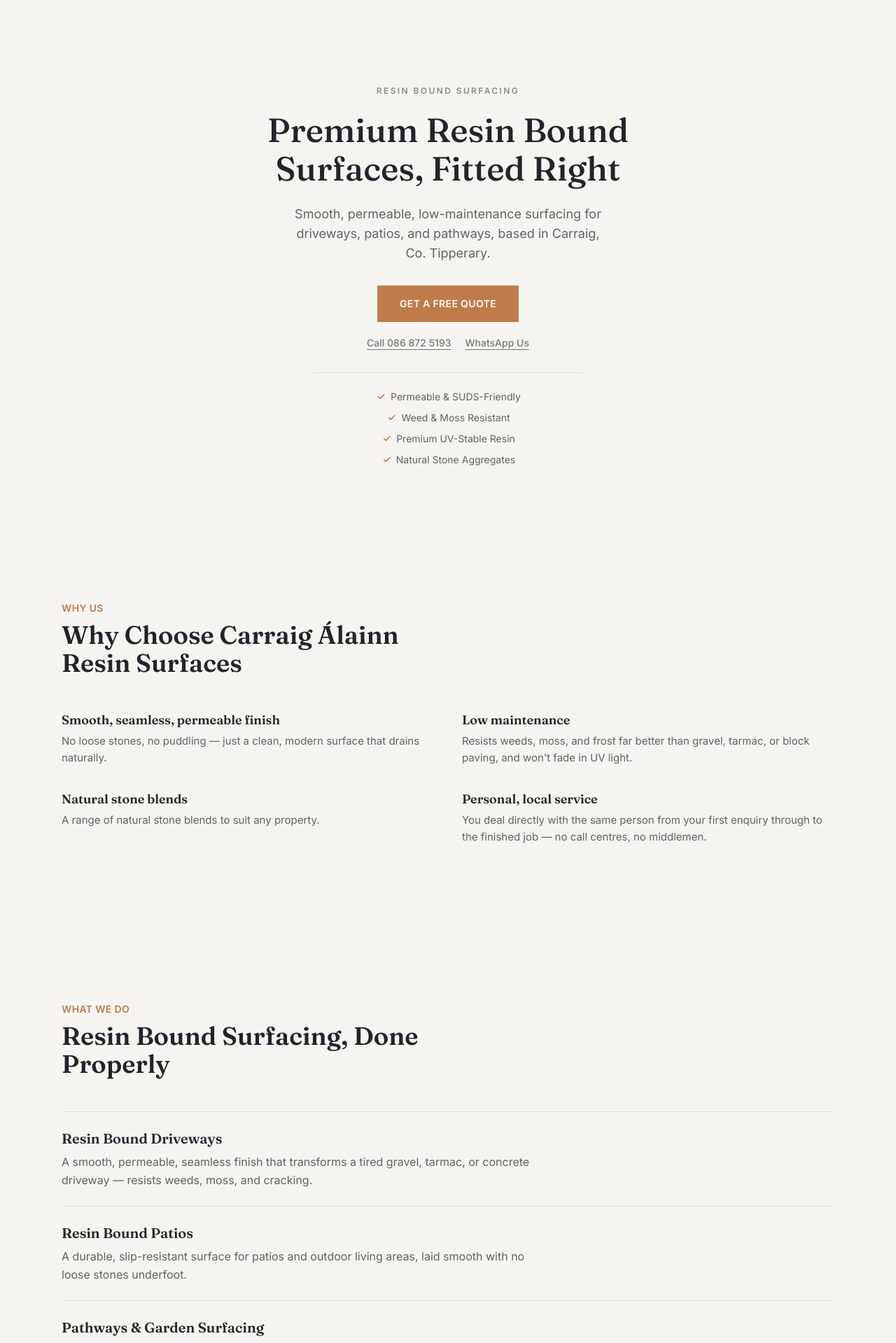
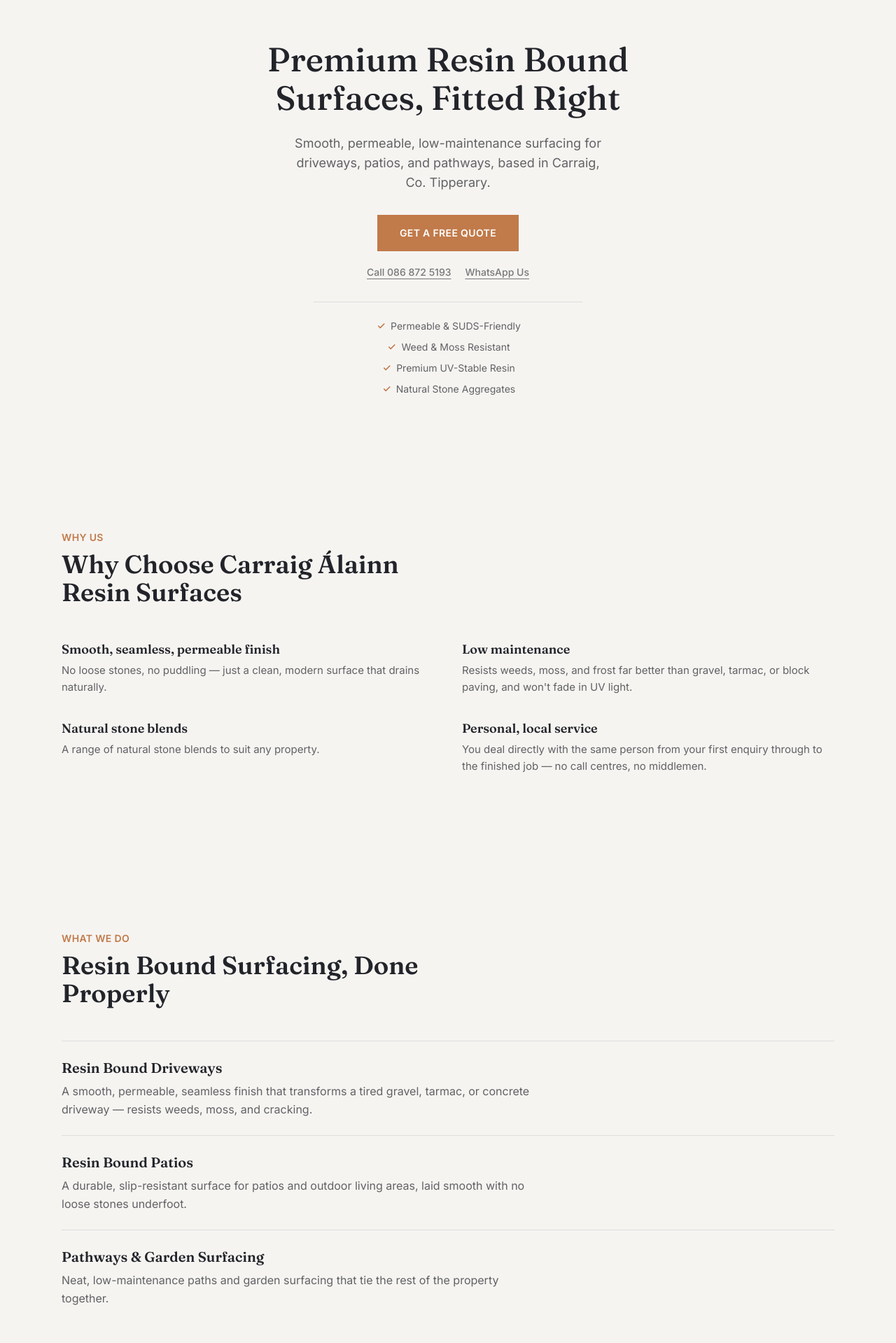
Before and after one commit to ryderwebsolutions/carraig, a Next.js app: page / in a window 1280 px wide. Shown: the part 561-2480 px from the top of the page at 70% size. Built offline with nearby package versions, Linux system fonts and the light colour scheme.

Commit message:
top bar invisibility

```diff
--- a/src/app/globals.css
+++ b/src/app/globals.css
@@ -43,16 +43,23 @@ h1, h2, h3, h4 {
   font-family: var(--font-heading), Georgia, serif;
 }
 
+@media (prefers-reduced-motion: no-preference) {
+  html {
+    scroll-behavior: smooth;
+  }
+}
+
 /* Scroll fade-up animation */
 .fade-up {
   opacity: 0;
-  transform: translateY(24px);
-  transition: opacity 0.6s ease-out, transform 0.6s ease-out;
+  transform: translateY(32px) scale(0.98);
+  transition: opacity 0.8s cubic-bezier(0.16, 1, 0.3, 1), transform 0.8s cubic-bezier(0.16, 1, 0.3, 1);
+  will-change: opacity, transform;
 }
 
 .fade-up.is-visible {
   opacity: 1;
-  transform: translateY(0);
+  transform: translateY(0) scale(1);
 }
 
 @media (prefers-reduced-motion: reduce) {
@@ -61,6 +68,12 @@ h1, h2, h3, h4 {
     transform: none;
     transition: none;
   }
+}
+
+/* Sticky header gains depth once the page has scrolled */
+.header-scrolled {
+  box-shadow: 0 8px 24px -18px rgba(34, 36, 42, 0.35);
+  border-color: transparent;
 }
 
 /* Visible keyboard focus ring, consistent across the site */
--- a/src/components/Faqs.tsx
+++ b/src/components/Faqs.tsx
@@ -29,19 +29,19 @@ export default function Faqs({ headingLevel = "h2" }: { headingLevel?: "h1" | "h
           </Heading>
         </FadeUp>
 
-        <FadeUp delayMs={80}>
-          <div className="mt-8 divide-y divide-charcoal/10 border-t border-b border-charcoal/10">
-            {faqs.map((faq) => (
-              <details key={faq.question} className="group py-5">
+        <div className="mt-8 divide-y divide-charcoal/10 border-t border-b border-charcoal/10">
+          {faqs.map((faq, i) => (
+            <FadeUp key={faq.question} delayMs={80 + i * 90}>
+              <details className="group py-5">
                 <summary className="flex cursor-pointer list-none items-center justify-between gap-4 font-heading text-lg font-semibold text-charcoal marker:content-none">
                   {faq.question}
                   <ChevronIcon className="h-5 w-5 shrink-0 text-terracotta transition-transform duration-200 group-open:rotate-180" />
                 </summary>
                 <p className="mt-3 max-w-2xl text-[15px] leading-relaxed text-charcoal/70">{faq.answer}</p>
               </details>
-            ))}
-          </div>
-        </FadeUp>
+            </FadeUp>
+          ))}
+        </div>
       </div>
     </section>
   );
--- a/src/components/Header.tsx
+++ b/src/components/Header.tsx
@@ -1,6 +1,6 @@
 "use client";
 
-import { useState } from "react";
+import { useEffect, useState } from "react";
 import Image from "next/image";
 import Link from "next/link";
 import { business, contact } from "@/lib/content";
@@ -19,10 +19,27 @@ const navLinks = [
 
 export default function Header() {
   const [open, setOpen] = useState(false);
+  const [scrolled, setScrolled] = useState(false);
+
+  useEffect(() => {
+    function onScroll() {
+      setScrolled(window.scrollY > 8);
+    }
+    onScroll();
+    window.addEventListener("scroll", onScroll, { passive: true });
+    return () => window.removeEventListener("scroll", onScroll);
+  }, []);
+
+  const visible = scrolled || open;
 
   return (
     <>
-      <header className="sticky top-0 z-50 bg-stone-50/95 backdrop-blur border-b border-charcoal/10">
+      <header
+        inert={!visible ? true : undefined}
+        className={`fixed inset-x-0 top-0 z-50 border-b border-charcoal/10 bg-stone-50/95 backdrop-blur transition-all duration-300 ${
+          visible ? "translate-y-0 opacity-100" : "-translate-y-full opacity-0"
+        } ${scrolled ? "header-scrolled" : ""}`}
+      >
         <div className="mx-auto flex max-w-7xl items-center justify-between px-4 py-3 sm:px-6">
           <Link href="/" className="flex shrink-0 items-center gap-2.5">
             <Image
--- a/src/components/Hero.tsx
+++ b/src/components/Hero.tsx
@@ -18,10 +18,7 @@ export default function Hero() {
       </div>
 
       <div className="mx-auto max-w-2xl px-4 pb-16 pt-4 text-center sm:px-6 sm:pb-20">
-        <p className="text-xs font-semibold uppercase tracking-[0.2em] text-charcoal/50">
-          Resin Bound Surfacing
-        </p>
-        <h1 className="mt-5 font-heading text-4xl font-medium leading-[1.15] text-charcoal sm:text-5xl">
+        <h1 className="font-heading text-4xl font-medium leading-[1.15] text-charcoal sm:text-5xl">
           Premium Resin Bound Surfaces, Fitted Right
         </h1>
         <p className="mx-auto mt-6 max-w-md text-lg text-charcoal/70">
--- a/src/components/ServicePage.tsx
+++ b/src/components/ServicePage.tsx
@@ -60,19 +60,19 @@ export default function ServicePage({ serviceId }: { serviceId: ServiceId }) {
 
       <section className="bg-stone-50 py-20 sm:py-28">
         <div className="mx-auto max-w-6xl px-4 sm:px-6">
-          <FadeUp>
-            <ul className="grid gap-x-10 gap-y-8 sm:grid-cols-2">
-              {content.benefits.map((benefit) => (
-                <li key={benefit.title} className="flex gap-4">
+          <ul className="grid gap-x-10 gap-y-8 sm:grid-cols-2">
+            {content.benefits.map((benefit, i) => (
+              <li key={benefit.title}>
+                <FadeUp delayMs={i * 90} className="flex gap-4">
                   <ServiceIcon id={serviceId} className="mt-1 h-6 w-6 shrink-0 text-terracotta" />
                   <div>
                     <h3 className="font-heading text-lg font-semibold text-charcoal">{benefit.title}</h3>
                     <p className="mt-1.5 text-[15px] leading-relaxed text-charcoal/70">{benefit.description}</p>
                   </div>
-                </li>
-              ))}
-            </ul>
-          </FadeUp>
+                </FadeUp>
+              </li>
+            ))}
+          </ul>
         </div>
       </section>
 
--- a/src/components/Services.tsx
+++ b/src/components/Services.tsx
@@ -14,22 +14,22 @@ export default function Services({ headingLevel = "h2" }: { headingLevel?: "h1"
           </Heading>
         </FadeUp>
 
-        <FadeUp delayMs={80}>
-          <ul className="mt-10 divide-y divide-charcoal/10 border-t border-charcoal/10 sm:mt-12">
-            {services.map((service) => (
-              <li key={service.id} className="py-6">
-                <Link href={service.slug} className="group block">
-                  <h3 className="font-heading text-lg font-semibold text-charcoal group-hover:text-terracotta sm:text-xl">
+        <ul className="mt-10 divide-y divide-charcoal/10 border-t border-charcoal/10 sm:mt-12">
+          {services.map((service, i) => (
+            <li key={service.id}>
+              <FadeUp delayMs={80 + i * 90}>
+                <Link href={service.slug} className="group block py-6">
+                  <h3 className="font-heading text-lg font-semibold text-charcoal transition-colors group-hover:text-terracotta sm:text-xl">
                     {service.title}
                   </h3>
                   <p className="mt-1.5 max-w-2xl text-[15px] leading-relaxed text-charcoal/70 sm:text-base">
                     {service.description}
                   </p>
                 </Link>
-              </li>
-            ))}
-          </ul>
-        </FadeUp>
+              </FadeUp>
+            </li>
+          ))}
+        </ul>
       </div>
     </section>
   );
--- a/src/components/WhyUs.tsx
+++ b/src/components/WhyUs.tsx
@@ -13,16 +13,14 @@ export default function WhyUs({ headingLevel = "h2" }: { headingLevel?: "h1" | "
           </Heading>
         </FadeUp>
 
-        <FadeUp delayMs={80}>
-          <dl className="mt-10 grid gap-x-10 gap-y-8 sm:mt-12 sm:grid-cols-2">
-            {whyUsPoints.map((point) => (
-              <div key={point.title}>
-                <dt className="font-heading text-lg font-semibold text-charcoal">{point.title}</dt>
-                <dd className="mt-1 text-[15px] leading-relaxed text-charcoal/70">{point.description}</dd>
-              </div>
-            ))}
-          </dl>
-        </FadeUp>
+        <dl className="mt-10 grid gap-x-10 gap-y-8 sm:mt-12 sm:grid-cols-2">
+          {whyUsPoints.map((point, i) => (
+            <FadeUp key={point.title} delayMs={80 + i * 90} className="block">
+              <dt className="font-heading text-lg font-semibold text-charcoal">{point.title}</dt>
+              <dd className="mt-1 text-[15px] leading-relaxed text-charcoal/70">{point.description}</dd>
+            </FadeUp>
+          ))}
+        </dl>
       </div>
     </section>
   );
```
